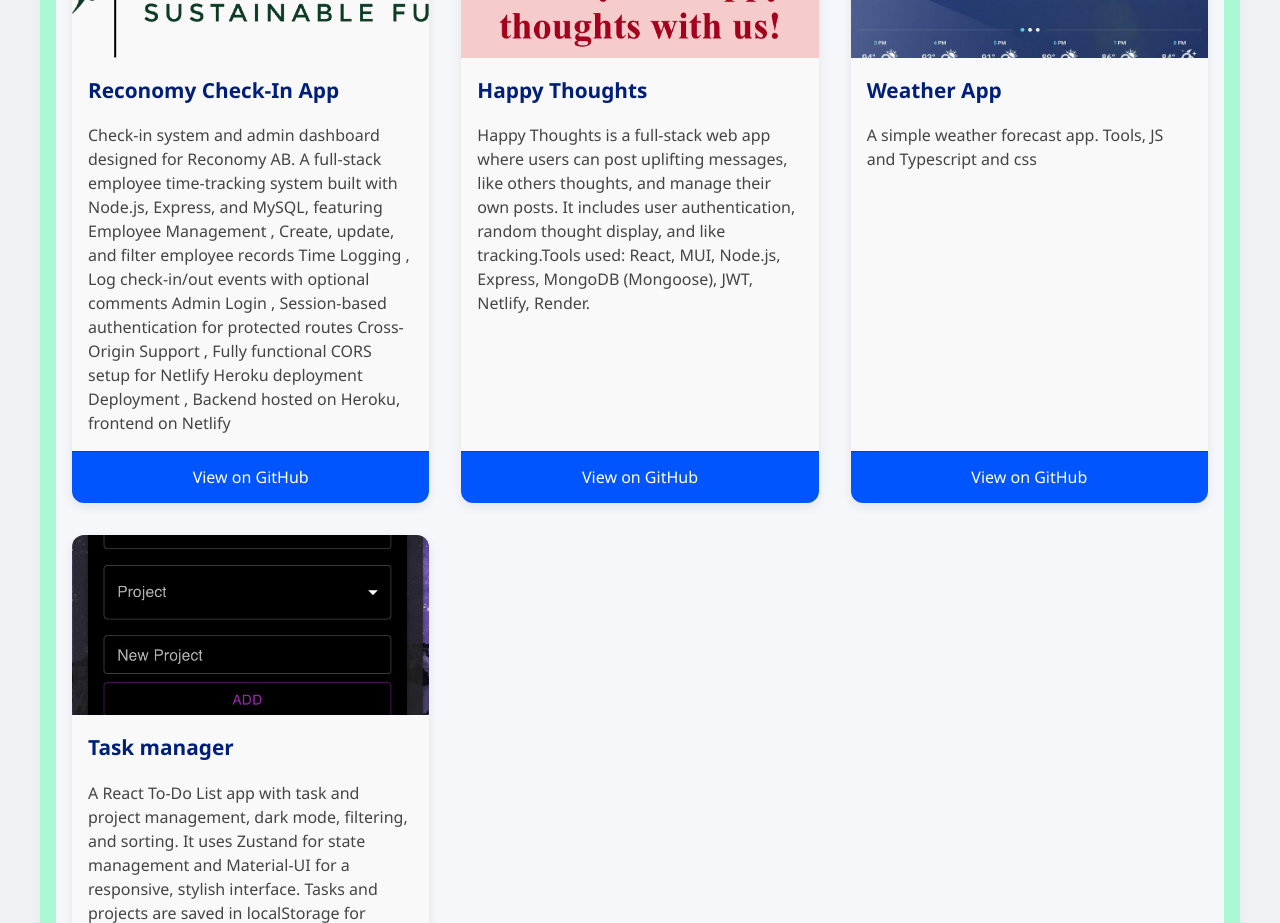
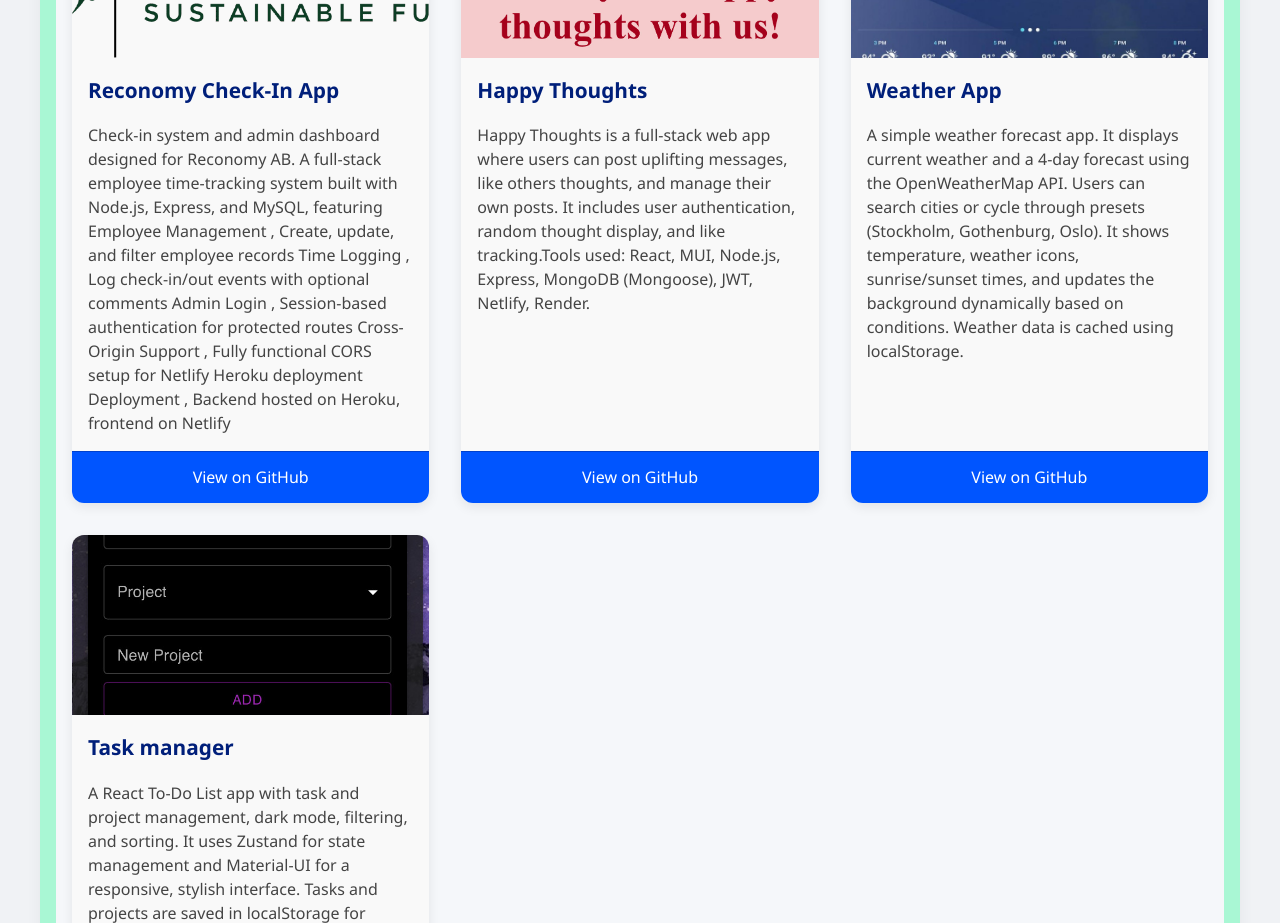
Before and after one commit to phenomenalCode/react_portfolio, a React (Vite) app: page / in a window 1280 px wide. Shown: the part 2440-3363 px from the top of the page. Built offline with nearby package versions, Linux system fonts and the light colour scheme.

Commit message:
WEATHER APP TEXT

```diff
--- a/src/projects.jsx
+++ b/src/projects.jsx
@@ -22,7 +22,7 @@ export const projectData = [
   {
     id: 3,
     title: 'Weather App',
-    description: 'A simple weather forecast app. Tools, JS and Typescript and css',
+    description: 'A simple weather forecast app. It displays current weather and a 4-day forecast using the OpenWeatherMap API. Users can search cities or cycle through presets (Stockholm, Gothenburg, Oslo). It shows temperature, weather icons, sunrise/sunset times, and updates the background dynamically based on conditions. Weather data is cached using localStorage.',
     img: img3,
     github: 'https://github.com/phenomenalCode/weather-app',
   },
```
